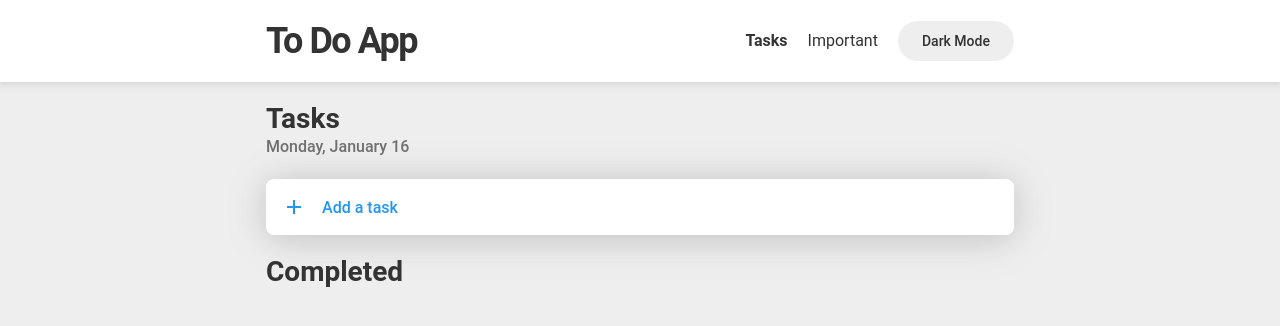
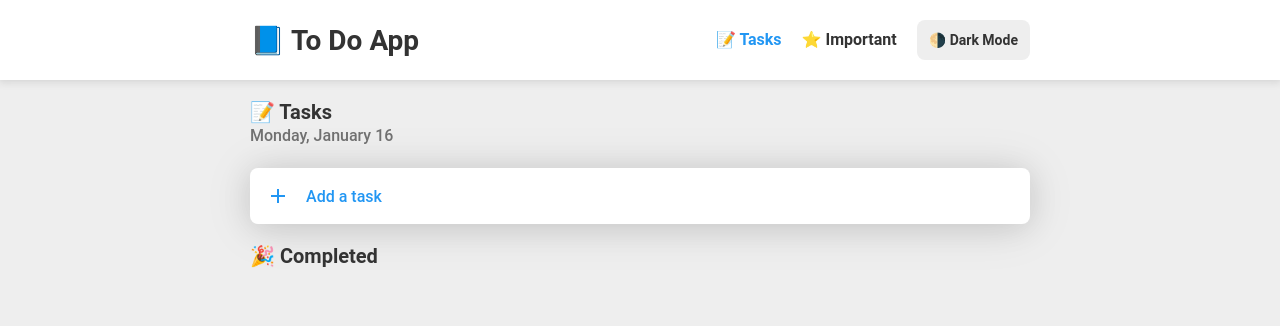
Before and after one commit to alexb017/todo-react-app, a React (Create React App) app: page / in a window 1280 px wide. Shown: the top 326 px of the page. Built offline with nearby package versions, Linux system fonts and the light colour scheme.

Commit message:
minor changes

```diff
--- a/src/App.css
+++ b/src/App.css
@@ -3,20 +3,20 @@
   display: flex;
   align-items: center;
   justify-content: center;
-  border-radius: 100px;
+  border-radius: 8px;
   cursor: pointer;
   transition: background-color 0.1s ease-in;
 }
 .btn-mediu {
   background-color: var(--secondary-light);
   color: var(--dark);
-  padding: 10px 24px;
+  padding: 10px 12px;
   font-size: 14px;
   line-height: 20px;
-  font-weight: 500;
+  font-weight: 700;
 }
 .btn-mediu:hover {
-  background-color: var(--primary);
+  background-color: var(--secondary-1);
 }
 
 .btn-small {
@@ -50,7 +50,7 @@
   align-items: center;
   justify-content: space-between;
   padding: 20px 10px;
-  max-width: 768px;
+  max-width: 800px;
   margin: 0 auto;
 }
 .navbar ul {
@@ -67,7 +67,7 @@
   text-decoration: none;
   color: var(--dark);
   display: inline-block;
-  font-weight: 400;
+  font-weight: 700;
   transition: color 0.1s ease-in;
 }
 .nav-item a:nth-child(-n + 2) {
@@ -79,12 +79,12 @@
 }
 
 .nav-item a.active {
-  font-weight: 700;
+  color: var(--primary);
 }
 
 /* Container */
 .container {
-  max-width: 768px;
+  max-width: 800px;
   margin: 0 auto;
 }
 
@@ -275,6 +275,10 @@
   text-decoration: line-through;
 }
 .todo-date {
+  display: flex;
   font-size: 12px;
   color: var(--secondary-dark);
 }
+.todo-date svg {
+  margin-right: 3px;
+}
--- a/src/App.js
+++ b/src/App.js
@@ -78,7 +78,11 @@ function App() {
     <>
       <BrowserRouter>
         <main className="main">
-          <Nabvar todos={todos} onDarkTheme={handleDarkThemeClick} />
+          <Nabvar
+            todos={todos}
+            theme={theme}
+            onDarkTheme={handleDarkThemeClick}
+          />
           <div className="container">
             <Routes>
               <Route
@@ -109,6 +113,8 @@ function App() {
                   <Important
                     todos={todos}
                     onTodoIsImportant={handleTodoIsImportant}
+                    onTodoIsCompleted={handleTodoIsCompleted}
+                    onTodoDelete={handleTodoDelete}
                   />
                 }
               ></Route>
--- a/src/Components/Important.js
+++ b/src/Components/Important.js
@@ -5,9 +5,10 @@ export default function Important(props) {
   return (
     <>
       <div className="important-content">
-        <h2>Important</h2>
-        {todos.map((todo, index) => {
-          if (todo.isImportant) {
+        <h2>⭐️ Important</h2>
+        {todos
+          .filter((todo) => todo.isImportant)
+          .map((todo, index) => {
             return (
               <Todo
                 key={index}
@@ -17,8 +18,7 @@ export default function Important(props) {
                 onTodoIsImportant={props.onTodoIsImportant}
               />
             );
-          }
-        })}
+          })}
       </div>
     </>
   );
--- a/src/Components/Navbar.js
+++ b/src/Components/Navbar.js
@@ -1,5 +1,6 @@
 import { NavLink } from 'react-router-dom';
 import Button from './Button';
+import { toast } from 'react-hot-toast';
 
 export default function Navbar(props) {
   const completedCount = props.todos.reduce(
@@ -11,39 +12,56 @@ export default function Navbar(props) {
     (total, todo) => total + todo.isImportant,
     0
   );
+
+  function darkTheme() {
+    props.onDarkTheme();
+
+    if (!props.theme) {
+      toast('Dark Mode', {
+        icon: '🌙',
+        style: {
+          borderRadius: '8px',
+          background: '#333',
+          color: '#fff',
+        },
+      });
+    } else {
+      toast('Light Mode', {
+        icon: '🌕',
+        style: {
+          borderRadius: '8px',
+          background: '#eee',
+          color: '#333',
+        },
+      });
+    }
+  }
   return (
     <>
       <nav className="navbar">
         <div className="navbar-content">
-          <h1>To Do App</h1>
+          <h1>📘 To Do App</h1>
           <ul>
             <li className="nav-item">
               <NavLink
                 to="/"
                 className={({ isActive }) => (isActive ? 'active' : '')}
               >
-                Tasks {completedCount === 0 ? '' : `(${completedCount})`}
+                📝 Tasks {completedCount === 0 ? '' : `(${completedCount})`}
               </NavLink>
             </li>
-            {/* <li className="nav-item">
-              <NavLink
-                to="/completed"
-                className={({ isActive }) => (isActive ? 'active' : '')}
-              >
-                Completed
-              </NavLink>
-            </li> */}
             <li className="nav-item">
               <NavLink
                 to="/important"
                 className={({ isActive }) => (isActive ? 'active' : '')}
               >
-                Important {importantCount === 0 ? '' : `(${importantCount})`}
+                ⭐️ Important{' '}
+                {importantCount === 0 ? '' : `(${importantCount})`}
               </NavLink>
             </li>
             <li className="nav-item">
-              <Button className="btn-mediu" onClick={props.onDarkTheme}>
-                Dark Mode
+              <Button className="btn-mediu" onClick={darkTheme}>
+                🌗 Dark Mode
               </Button>
             </li>
           </ul>
--- a/src/Components/Todo.js
+++ b/src/Components/Todo.js
@@ -26,7 +26,7 @@ export default function Todo(props) {
     if (!details.isImportant) {
       toast.success('Task selected as important!');
     } else {
-      toast.success('Task');
+      toast.success('Task not important!');
     }
   }
 
@@ -52,7 +52,17 @@ export default function Todo(props) {
           >
             {details.entry}
           </p>
-          <p className="todo-date">{details.formatedDate}</p>
+          <p className="todo-date">
+            <svg
+              width="16"
+              height="16"
+              viewBox="0 0 24 24"
+              xmlns="http://www.w3.org/2000/svg"
+            >
+              <path d="M19 22H5C3.89543 22 3 21.1046 3 20V6C3 4.89543 3.89543 4 5 4H7V2H9V4H15V2H17V4H19C20.1046 4 21 4.89543 21 6V20C21 21.1046 20.1046 22 19 22ZM5 10V20H19V10H5ZM5 6V8H19V6H5ZM17 18H15V16H17V18ZM13 18H11V16H13V18ZM9 18H7V16H9V18ZM17 14H15V12H17V14ZM13 14H11V12H13V14ZM9 14H7V12H9V14Z"></path>
+            </svg>
+            {details.formattedDate}
+          </p>
         </div>
         <div className="todo-settings">
           <Button className="btn-delete" onClick={todoDelete}>
--- a/src/Components/Todos.js
+++ b/src/Components/Todos.js
@@ -8,7 +8,7 @@ export default function Todos(props) {
   const [startDate, setStartDate] = useState(new Date());
   const [isOpen, setIsOpen] = useState(false);
 
-  const formatedDate = moment(startDate).calendar(null, {
+  const formattedDate = moment(startDate).calendar(null, {
     sameDay: '[Today]',
     nextDay: '[Tomorrow]',
     nextWeek: 'dddd',
@@ -36,15 +36,17 @@ export default function Todos(props) {
 
   function handleFormSubmit(event) {
     event.preventDefault();
+
     if (entry) {
       props.onTodoAdd({
         id: props.todos.length + 1,
         entry,
-        formatedDate,
+        formattedDate,
         isCompleted: false,
         isImportant: false,
       });
     }
+
     setEntry('');
     setStartDate(new Date());
   }
@@ -59,7 +61,7 @@ export default function Todos(props) {
   return (
     <>
       <div className="todos-content">
-        <h2>Tasks</h2>
+        <h2>📝 Tasks</h2>
         <p className="task-date">{todayDateFormat}</p>
         <div className="todo-input">
           <TodoForm
@@ -75,8 +77,9 @@ export default function Todos(props) {
           />
         </div>
         <div className="todos-grid">
-          {props.todos.map((todo, index) => {
-            if (!todo.isCompleted) {
+          {props.todos
+            .filter((todo) => !todo.isCompleted)
+            .map((todo, index) => {
               return (
                 <Todo
                   key={index}
@@ -87,13 +90,13 @@ export default function Todos(props) {
                   onTodoIsImportant={props.onTodoIsImportant}
                 />
               );
-            }
-          })}
+            })}
         </div>
         <div className="completed-content">
-          <h2>Completed</h2>
-          {props.todos.map((todo, index) => {
-            if (todo.isCompleted) {
+          <h2>🎉 Completed</h2>
+          {props.todos
+            .filter((todo) => todo.isCompleted)
+            .map((todo, index) => {
               return (
                 <Todo
                   key={index}
@@ -103,8 +106,7 @@ export default function Todos(props) {
                   onTodoIsImportant={props.onTodoIsImportant}
                 />
               );
-            }
-          })}
+            })}
         </div>
       </div>
     </>
--- a/src/index.css
+++ b/src/index.css
@@ -44,13 +44,12 @@ a:hover {
 }
 
 h1 {
-  font-size: 36px;
+  font-size: 28px;
   font-weight: 700;
-  letter-spacing: -1.5px;
 }
 
 h2 {
-  font-size: 28px;
+  font-size: 20px;
 }
 
 p {
```
